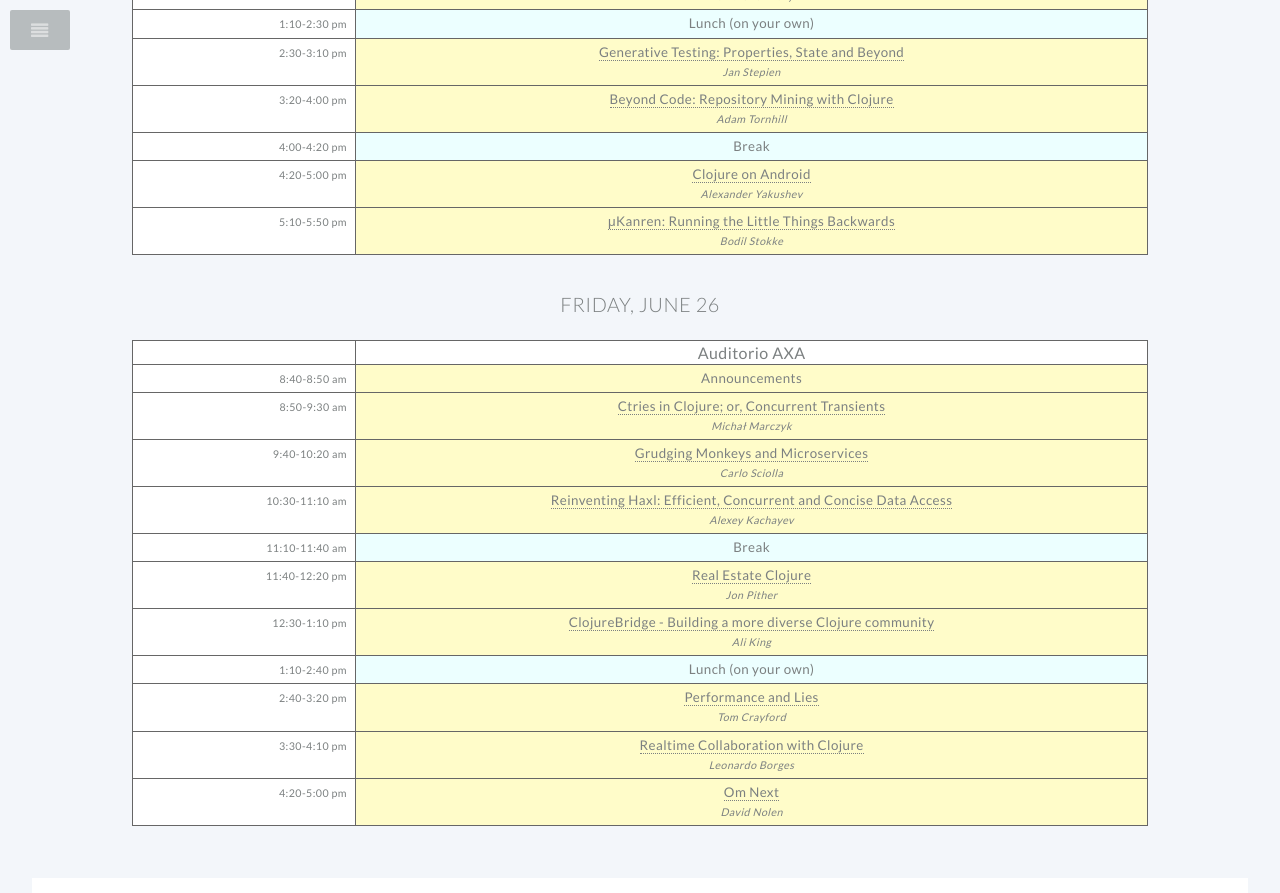
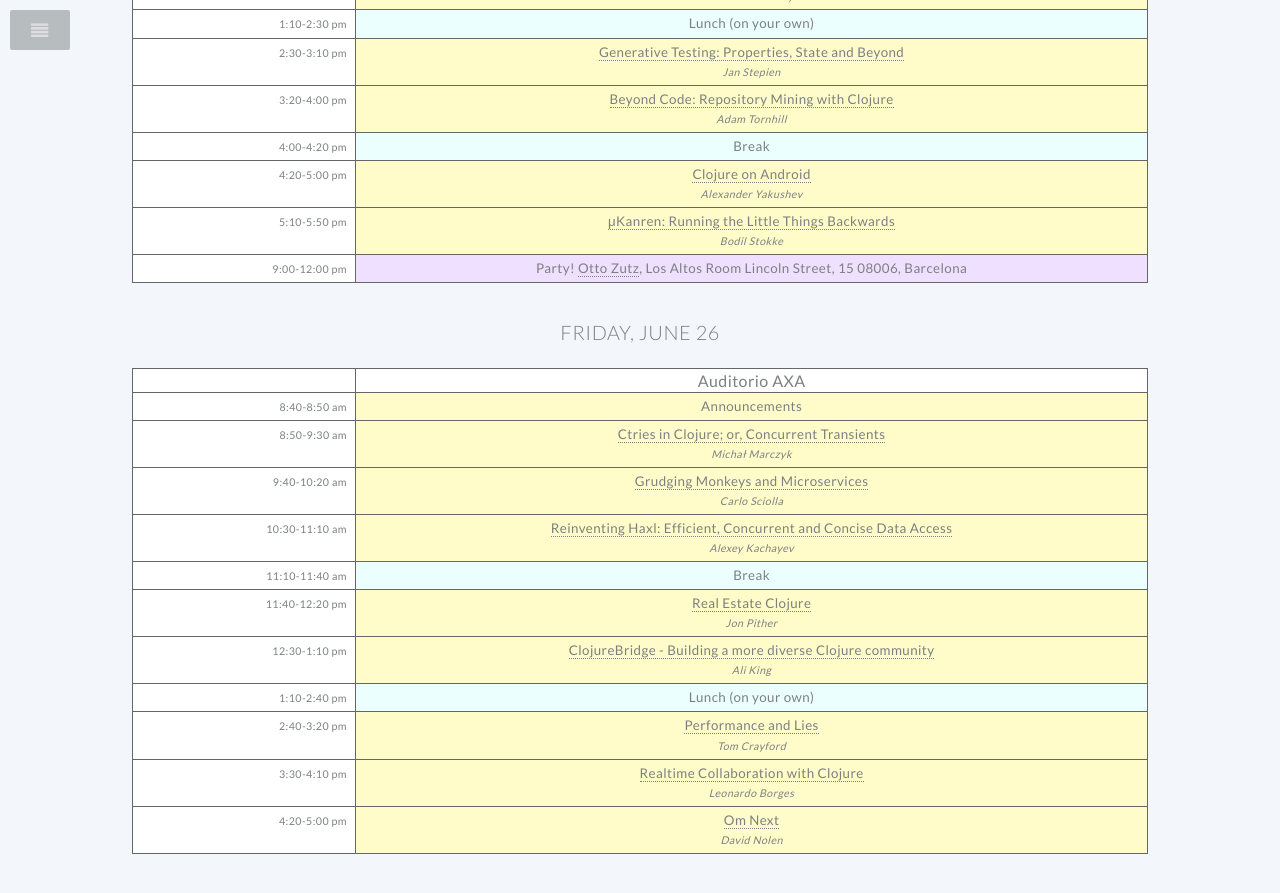
Before and after one commit to euroclojureorg/euroclojureorg.github.io, a Jekyll site: the page built from index.html, in a window 1280 px wide and 900 px high, scrolled down 1331 px. Shown: the top 893 px of the window. Built offline with Jekyll 4.4.1, drawn with Linux system fonts in a browser that asks for light colours.

Commit message:
add party

```diff
--- a/_layouts/home.html
+++ b/_layouts/home.html
@@ -150,8 +150,18 @@
 									<tr>
 										<td class="time">5:10-5:50 pm</td>
 										<td class="slot talk">
-											<div class="title"><a href="speakers#nsorenson">μKanren: Running the Little Things Backwards</a></div>
+											<div class="title"><a href="speakers#bstokke">μKanren: Running the Little Things Backwards</a></div>
 											<div class="speaker">Bodil Stokke</div>
+										</td>
+									</tr>
+									<tr>
+										<td class="time">9:00-12:00 pm</td>
+										<td class="slot keynote">
+											<div class="title">Party!<br/>
+												<a href="http://www.ottozutz.com/">Otto Zutz</a>, Los Altos Room<br/>
+												Lincoln Street, 15<br/>
+											       	08006, Barcelona
+											</div>
 										</td>
 									</tr>
 								</tbody></table>
```
